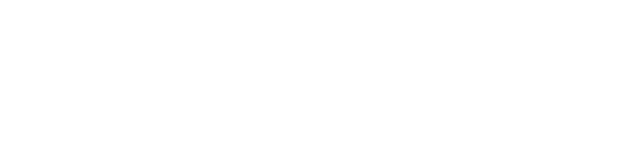
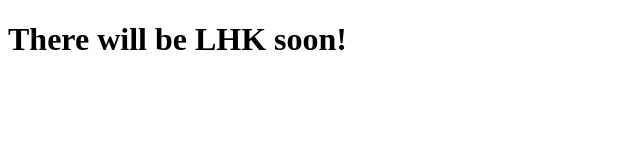
Before and after one commit to DonaldLTB/git-101, a plain HTML site: page index.html in a window 1280 px wide. Shown: the whole page, without its empty margins (0-640 px from the left). Drawn offline with Linux system fonts and the light colour scheme.

Commit message:
Basic HTML skeleton for the Coming Soon Page

```diff
--- a/index.html
+++ b/index.html
@@ -1,9 +1,9 @@
 <!DOCTYPE html>
 <html>
 <head>
-	<title>I am THERE!</title>
+
 </head>
 <body>
-
+	<h1>There will be LHK soon!</h1>
 </body>
 </html>
```
